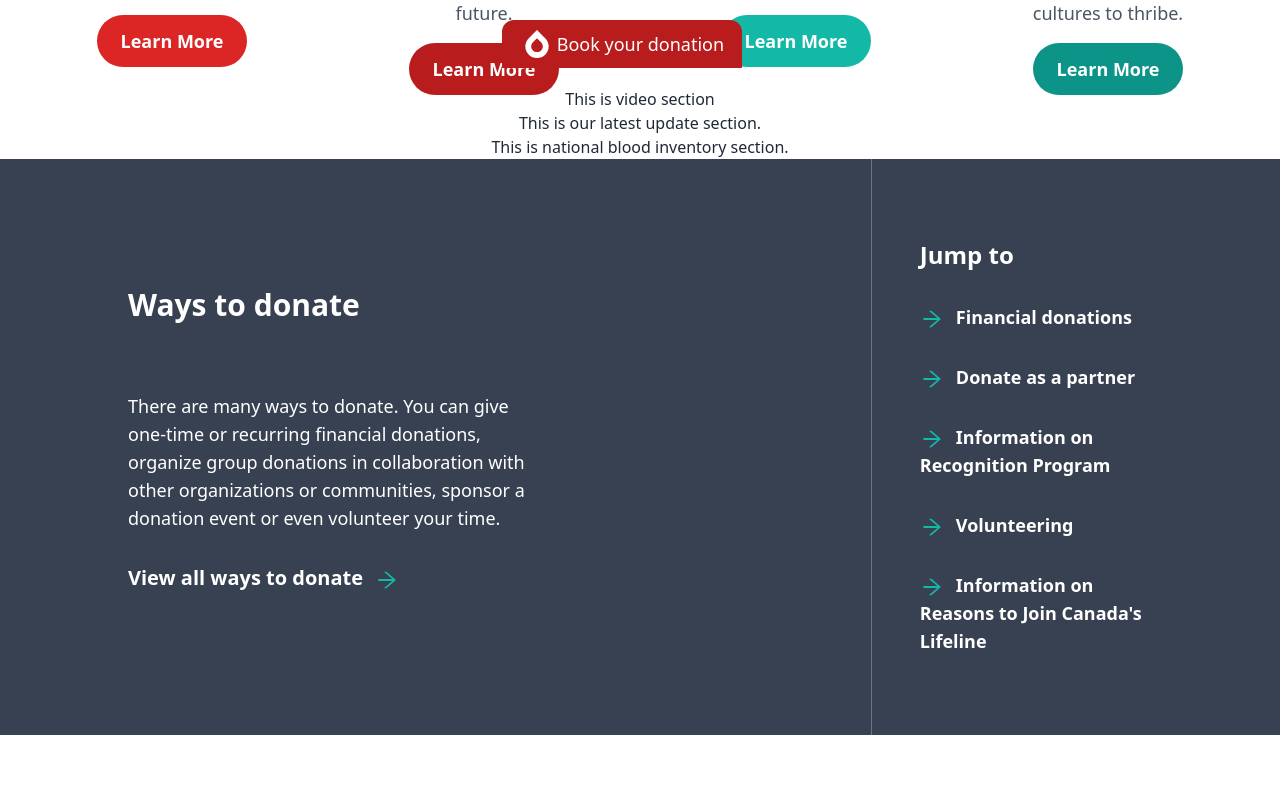
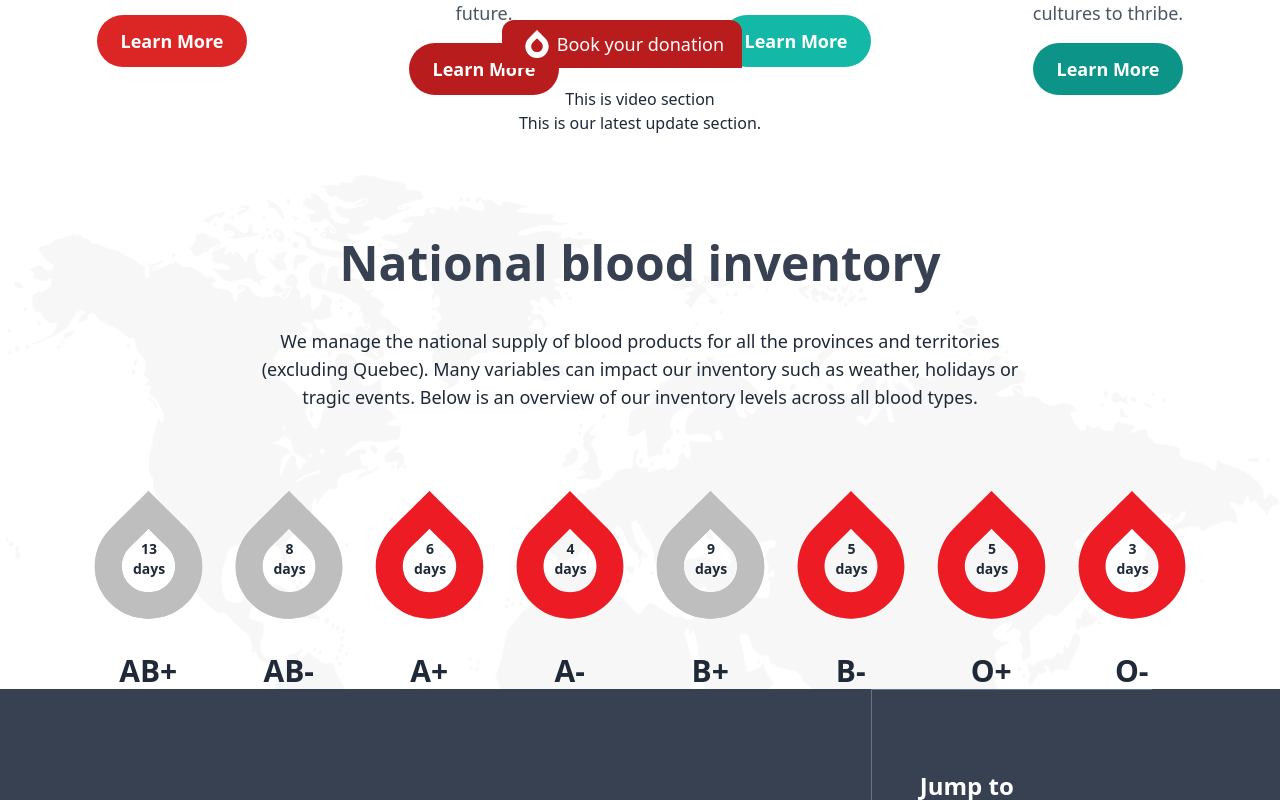
Before and after one commit to team-solvers-kpr/project-cn-blood-service, a React (Create React App) app: page / in a window 1280 px wide. Shown: the part 780-1580 px from the top of the page. Built offline with nearby package versions, Linux system fonts and the light colour scheme.

Commit message:
invemtory section done

```diff
--- a/src/components/Pages/Home/BloodInventory/BloodInventory.js
+++ b/src/components/Pages/Home/BloodInventory/BloodInventory.js
@@ -1,9 +1,73 @@
 import React from "react";
+import SingleBlood from "../SingleBlood/SingleBlood";
+import inventoryBg from "../../../assets/worldMapbg.png";
+import redDrop from "../../../assets/icon-inventory-drop-nomask.svg";
+import grayDrop from "../../../assets/icon-inventory-drop.svg";
 
 const BloodInventory = () => {
   return (
-    <div>
-      <h2>This is national blood inventory section.</h2>
+    <div className="mt-10">
+      <div style={{ backgroundImage: `url(${inventoryBg})` }}>
+        <h2 className="pt-16 text-5xl font-bold text-gray-700">
+          National blood inventory
+        </h2>
+        <p className="lg:px-64 pt-10 pb-20 text-lg">
+          We manage the national supply of blood products for all the provinces
+          and territories (excluding Quebec). Many variables can impact our
+          inventory such as weather, holidays or tragic events. Below is an
+          overview of our inventory levels across all blood types.
+        </p>
+        <div className="lg:flex justify-center items-start grid grid-cols-3 lg:gap-y-0 gap-y-10">
+          <SingleBlood
+            bloodGroup="AB+"
+            days="13"
+            bloodDrop={grayDrop}
+            tooltip="When the Inventory is over 10 days, AB+ is needed less. When the Inventory for AB+ is below 8 days, AB+ is especially needed."
+          ></SingleBlood>
+          <SingleBlood
+            bloodGroup="AB-"
+            days="8"
+            bloodDrop={grayDrop}
+            tooltip="When the Inventory for AB- is below 8 days, AB- is especially needed."
+          ></SingleBlood>
+          <SingleBlood
+            bloodGroup="A+"
+            days="6"
+            bloodDrop={redDrop}
+            tooltip="When the Inventory for A+ is below 8 days, A+ is needed."
+          ></SingleBlood>
+          <SingleBlood
+            bloodGroup="A-"
+            days="4"
+            bloodDrop={redDrop}
+            tooltip="When the Inventory for A- is below 8 days, A- is especially needed."
+          ></SingleBlood>
+          <SingleBlood
+            bloodGroup="B+"
+            days="9"
+            bloodDrop={grayDrop}
+            tooltip="When the Inventory is over 10 days, B+ is needed less. When the Inventory for B+ is below 8 days, B+ is especially needed."
+          ></SingleBlood>
+          <SingleBlood
+            bloodGroup="B-"
+            days="5"
+            bloodDrop={redDrop}
+            tooltip="When the Inventory for B- is below 8 days, B- is especially needed."
+          ></SingleBlood>
+          <SingleBlood
+            bloodGroup="O+"
+            days="5"
+            bloodDrop={redDrop}
+            tooltip="When the Inventory for O+ is below 8 days, O+ is especially needed."
+          ></SingleBlood>
+          <SingleBlood
+            bloodGroup="O-"
+            days="3"
+            bloodDrop={redDrop}
+            tooltip="When the Inventory for O- is below 8 days, O- is especially needed."
+          ></SingleBlood>
+        </div>
+      </div>
     </div>
   );
 };
--- a/src/components/Pages/Home/BookDonationButton/BookDonationButton.js
+++ b/src/components/Pages/Home/BookDonationButton/BookDonationButton.js
@@ -21,7 +21,7 @@ const BookDonationButton = () => {
   }, []);
 
   return (
-    <div className="fixed bottom-0 right-[42%]">
+    <div className="lg:fixed bottom-0 right-[42%]">
       <div
         className={`${
           isVisible ? "translate-y-0" : "translate-y-full"
--- /dev/null
+++ b/src/components/Pages/Home/SingleBlood/SingleBlood.js
@@ -0,0 +1,32 @@
+import React from "react";
+import dropLogo from "../../../assets/icon-inventory-drop.svg";
+
+const SingleBlood = ({ bloodGroup, days, bloodDrop, tooltip }) => {
+  return (
+    <div className="cursor-pointer">
+      <div className="relative group inline-block">
+        <div className="hover:scale-150 hover:duration-700">
+          <img
+            src={dropLogo}
+            alt="grey blood drop icon"
+            className="mb-7 h-[128.5px] w-[140.5px]"
+          />
+          <img
+            src={bloodDrop}
+            alt="red blood drop"
+            className="absolute top-0 h-[128.5px] w-[140.5px]"
+          />
+          <h4 className="absolute text-sm font-bold top-[48px] left-[55px]">
+            {days} <br /> days
+          </h4>
+        </div>
+        <span className="invisible group-hover:visible opacity-0 font-semibold group-hover:opacity-100 transition bg-red-600 text-white p-4 rounded-xl absolute mt-4 bottom-60 right-0 shadow-md z-20">
+          {tooltip}
+        </span>
+      </div>
+      <h2 className="text-3xl font-bold">{bloodGroup}</h2>
+    </div>
+  );
+};
+
+export default SingleBlood;
--- a/src/components/Pages/Home/WaysToDonate/WaysToDonate.js
+++ b/src/components/Pages/Home/WaysToDonate/WaysToDonate.js
@@ -4,11 +4,11 @@ import * as AiIcons from "react-icons/ai";
 
 const WaysToDonate = () => {
   return (
-    <div className="text-white text-left mb-20 bg-gray-700 px-32 grid grid-cols-7 gap-4 divide-x divide-slate-500">
+    <div className="text-white text-left mb-20 bg-gray-700 lg:px-32 px-10 lg:grid grid-cols-7 gap-4 lg:divide-x divide-y divide-slate-500">
       <div className="py-32 col-span-5">
         <h2 className="text-3xl font-bold">Ways to donate</h2>
-        <hr className="mt-8 mr-[50rem] bg-white h-[.35rem] rounded-full" />
-        <p className="my-8 text-lg pr-80">
+        <hr className="mt-8 lg:mr-[50rem] mr-[18rem] bg-white h-[.35rem] rounded-full" />
+        <p className="my-8 text-lg lg:pr-80">
           There are many ways to donate. You can give one-time or recurring
           financial donations, organize group donations in collaboration with
           other organizations or communities, sponsor a donation event or even
--- a/tailwind.config.js
+++ b/tailwind.config.js
@@ -1,4 +1,5 @@
 /** @type {import('tailwindcss').Config} */
+
 const plugin = require("tailwindcss/plugin");
 
 const myClass = plugin(function ({ addUtilities }) {
```
Also changed, not shown: src/components/assets/icon-inventory-drop-nomask.svg (added), src/components/assets/worldMapbg.png (added).
